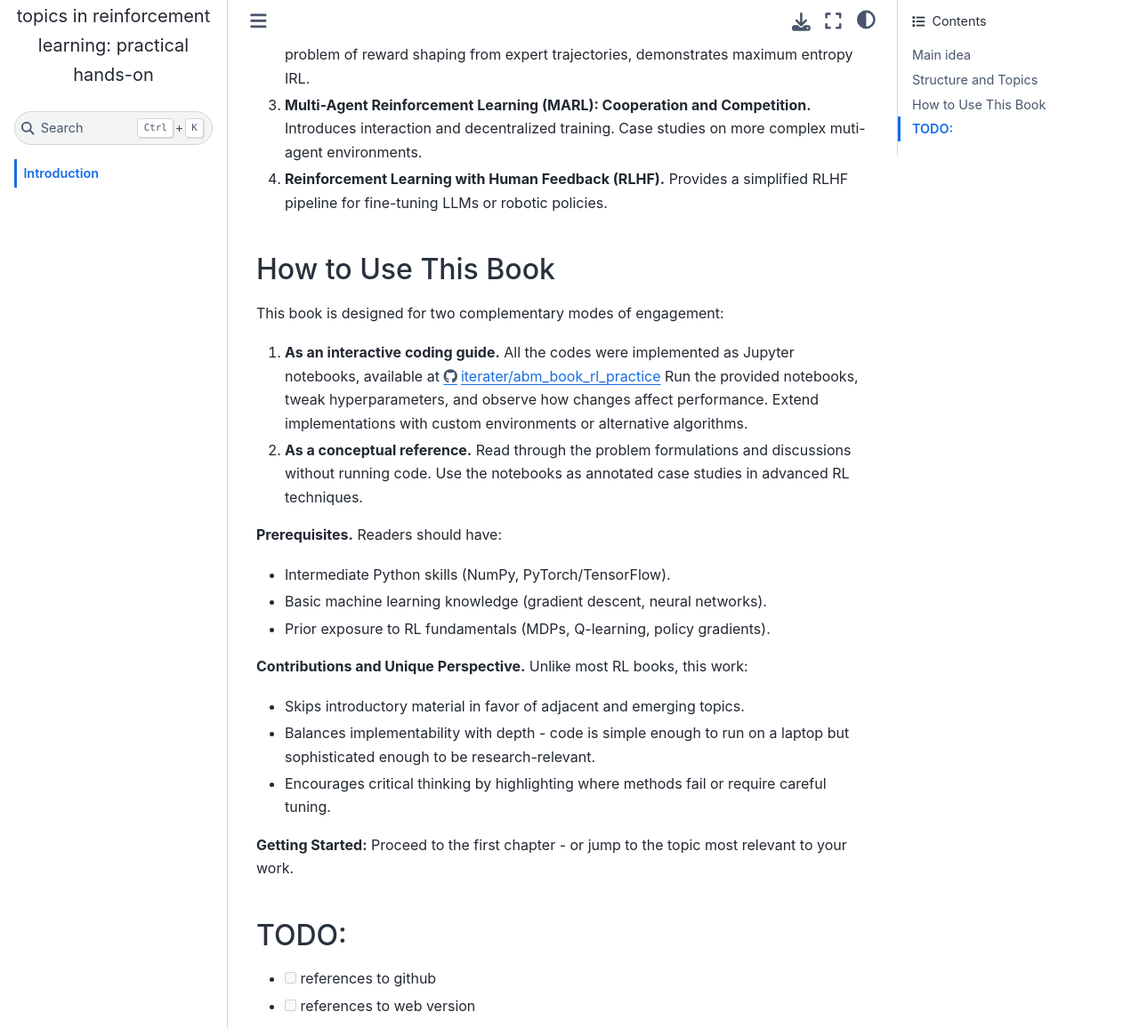
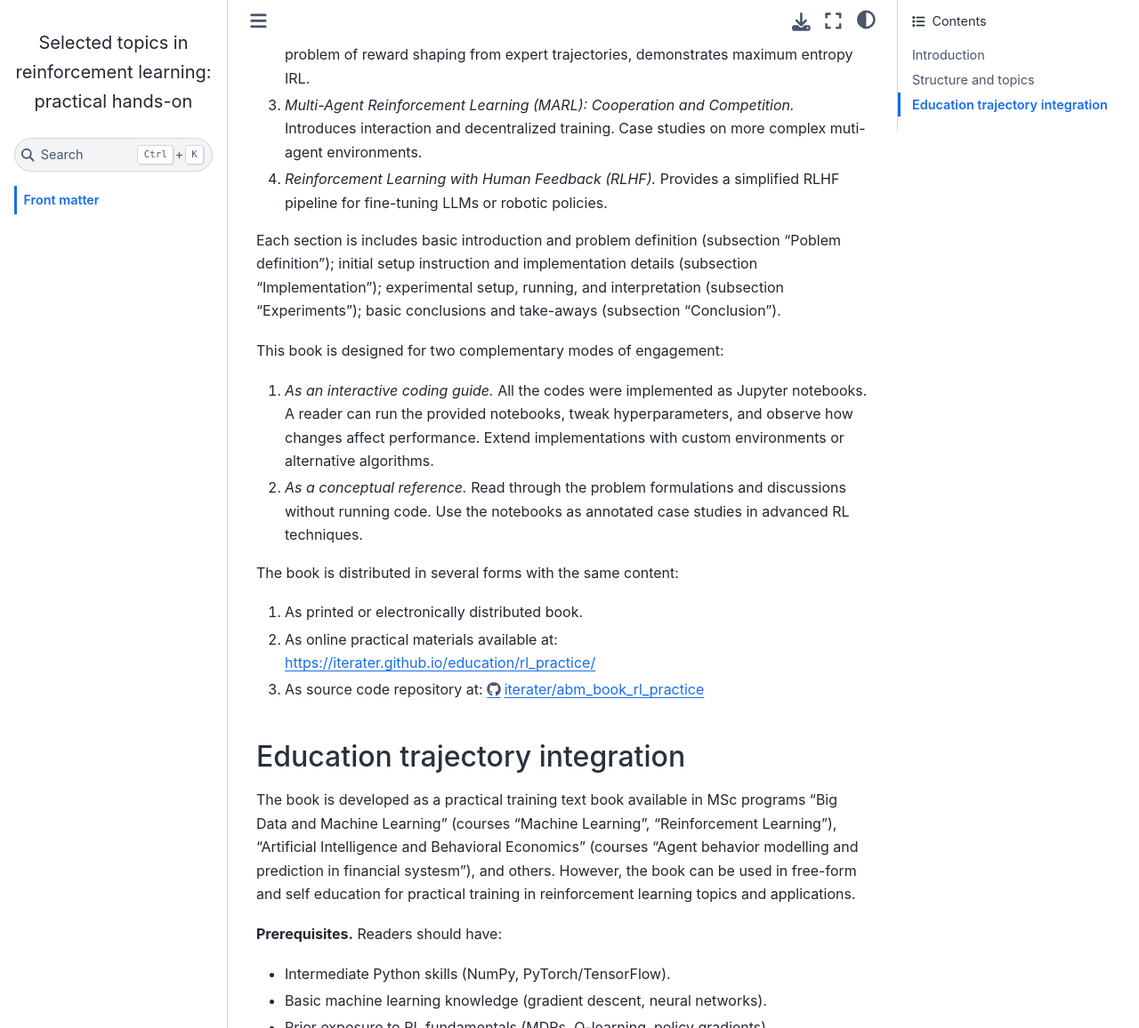
Before and after one commit to iterater/abm_book_rl_practice, a Jupyter Book: the page built from intro.md, in a window 1280 px wide and 1400 px high, scrolled down 1087 px, cut to the strip 0-1156 px from the top of the window. Shown: the whole strip at 89% size. Built offline with Jupyter Book 1.0.4 settings and Sphinx 7.4.7 and the Sphinx Book theme 1.1.4, drawn with Linux system fonts in a browser that asks for light colours; pages that are not in the unit, such as notebooks, are missing from menus; some of the changed text lies outside the part shown.

Commit message:
Layout fixing

````diff
--- a/_config.yml
+++ b/_config.yml
@@ -1,10 +1,21 @@
 # In _config.yml
-title: "Selected advanced topics in reinforcement learning: practical hands-on"
+title: "Selected topics in reinforcement learning: practical hands-on"
 author: "Sergey V. Kovalchuk, Ashish T.S. Ireddy, Chao Li"
 copyright: "2025"
-logo: "itmo_logo_black.png"
+# logo: "itmo_logo_black.png"
 execute:
   execute_notebooks: 'off'
 
+# parse:
+#   myst_enable_extensions:
+#     - html_image
+
+repository:
+  url: https://github.com/iterater/abm_book_rl_practice
+  branch: main
+
+html:
+  baseurl: "https://iterater.github.io/education/rl_practice"
+
 bibtex_bibfiles:
   - references.bib
--- a/_toc.yml
+++ b/_toc.yml
@@ -5,3 +5,4 @@ chapters:
 - file: 1_Basic_RL/1_RL_basics.ipynb
 - file: 2_Inverse_RL/2_IRL.ipynb
 - file: 3_MARL/MARL.ipynb
+# - file: 4_RLHF/Images/4_RLHF.ipynb
--- a/intro.md
+++ b/intro.md
@@ -1,6 +1,6 @@
-# Introduction
+# Front matter
 
-## Main idea
+## Introduction
 
 Reinforcement Learning (RL) has evolved far beyond its foundational algorithms like Q-learning and policy gradients. While introductory texts often focus on single-agent Markov Decision Processes (MDPs) and tabular methods, this book takes a different approach: it assumes familiarity with RL basics and instead explores adjacent and advanced topics that are increasingly critical in both research and industry applications.
 
@@ -15,21 +15,30 @@ Most RL textbooks and courses follow a predictable trajectory: dynamic programmi
 2. *Focusing on adjacent RL methods* that are often omitted from introductory material but are increasingly relevant (e.g., inverse RL for reward learning).
 3. *Encouraging critical analysis* by discussing practical limitations, failure cases, and open research questions.
 
-## Structure and Topics
+## Structure and topics
 
 The book is organized into four self-contained but complementary sections:
 
-1. **Basics of Reinforcement Learning: The CartPole Model.** Covers basics ideas and concepts of RL, value iteration, and policy gradient methods.
-2. **Inverse Reinforcement Learning (IRL): Inferring Reward Functions.** Examines the problem of reward shaping from expert trajectories, demonstrates maximum entropy IRL.
-3. **Multi-Agent Reinforcement Learning (MARL): Cooperation and Competition.** Introduces interaction and decentralized training. Case studies on more complex muti-agent environments.
-4. **Reinforcement Learning with Human Feedback (RLHF).** Provides a simplified RLHF pipeline for fine-tuning LLMs or robotic policies.
+1. *Basics of Reinforcement Learning: The CartPole Model.* Covers basics ideas and concepts of RL, value iteration, and policy gradient methods.
+2. *Inverse Reinforcement Learning (IRL): Inferring Reward Functions.* Examines the problem of reward shaping from expert trajectories, demonstrates maximum entropy IRL.
+3. *Multi-Agent Reinforcement Learning (MARL): Cooperation and Competition.* Introduces interaction and decentralized training. Case studies on more complex muti-agent environments.
+4. *Reinforcement Learning with Human Feedback (RLHF).* Provides a simplified RLHF pipeline for fine-tuning LLMs or robotic policies.
 
-## How to Use This Book
+Each section is includes basic introduction and problem definition (subsection "Poblem definition"); initial setup instruction and implementation details (subsection "Implementation"); experimental setup, running, and interpretation (subsection "Experiments"); basic conclusions and take-aways (subsection "Conclusion").
 
 This book is designed for two complementary modes of engagement:
 
-1. **As an interactive coding guide.** All the codes were implemented as Jupyter notebooks, available at https://github.com/iterater/abm_book_rl_practice Run the provided notebooks, tweak hyperparameters, and observe how changes affect performance. Extend implementations with custom environments or alternative algorithms.
-2. **As a conceptual reference.** Read through the problem formulations and discussions without running code. Use the notebooks as annotated case studies in advanced RL techniques.
+1. *As an interactive coding guide.* All the codes were implemented as Jupyter notebooks. A reader can run the provided notebooks, tweak hyperparameters, and observe how changes affect performance. Extend implementations with custom environments or alternative algorithms.
+2. *As a conceptual reference.* Read through the problem formulations and discussions without running code. Use the notebooks as annotated case studies in advanced RL techniques.
+
+The book is distributed in several forms with the same content:
+1. As printed or electronically distributed book.
+2. As online practical materials available at: https://iterater.github.io/education/rl_practice/
+3. As source code repository at: https://github.com/iterater/abm_book_rl_practice
+
+## Education trajectory integration
+
+The book is developed as a practical training text book available in MSc programs "Big Data and Machine Learning" (courses "Machine Learning", "Reinforcement Learning"), "Artificial Intelligence and Behavioral Economics" (courses "Agent behavior modelling and prediction in financial systesm"), and others. However, the book can be used in free-form and self education for practical training in reinforcement learning topics and applications.
 
 **Prerequisites.** Readers should have:
 - Intermediate Python skills (NumPy, PyTorch/TensorFlow).
@@ -41,12 +50,7 @@ This book is designed for two complementary modes of engagement:
 - Balances implementability with depth - code is simple enough to run on a laptop but sophisticated enough to be research-relevant.
 - Encourages critical thinking by highlighting where methods fail or require careful tuning.
 
-**Getting Started:** Proceed to the first chapter - or jump to the topic most relevant to your work.
-
-## TODO:
-- [ ] references to github
-- [ ] references to web version
-
+**Review:** The book was reviewed by **XXXXX**
 
 ```{bibliography}
 ```
--- a/references.bib
+++ b/references.bib
@@ -2,7 +2,7 @@
   title = {Simple statistical gradient-following algorithms for connectionist reinforcement learning},
   volume = {8},
   ISSN = {1573-0565},
-  url = {http://dx.doi.org/10.1007/BF00992696},
+  url = {https://link.springer.com/content/pdf/10.1007/BF00992696.pdf},
   DOI = {10.1007/bf00992696},
   number = {3–4},
   journal = {Machine Learning},
@@ -49,3 +49,33 @@ location = {Chicago, Illinois},
 series = {AAAI'08},
 url = {https://cdn.aaai.org/AAAI/2008/AAAI08-227.pdf}
 }
+
+@incollection{Littman1994,
+title = {Markov games as a framework for multi-agent reinforcement learning},
+editor = {William W. Cohen and Haym Hirsh},
+booktitle = {Machine Learning Proceedings 1994},
+publisher = {Morgan Kaufmann},
+address = {San Francisco (CA)},
+pages = {157-163},
+year = {1994},
+isbn = {978-1-55860-335-6},
+doi = {10.1016/B978-1-55860-335-6.50027-1},
+url = {https://courses.cs.duke.edu/spring07/cps296.3/littman94markov.pdf},
+author = {Michael L. Littman},
+abstract = {In the Markov decision process (MDP) formalization of reinforcement learning, a single adaptive agent interacts with an environment defined by a probabilistic transition function. In this solipsis-tic view, secondary agents can only be part of the environment and are therefore fixed in their behavior. The framework of Markov games allows us to widen this view to include multiple adaptive agents with interacting or competing goals. This paper considers a step in this direction in which exactly two agents with diametrically opposed goals share an environment. It describes a Q-learning-like algorithm for finding optimal policies and demonstrates its application to a simple two-player game in which the optimal policy is probabilistic.}
+}
+
+@misc{RockPaperScissors,
+	author = {},
+	title = {{R}ock, {P}aper, {S}cissors -- {K}aggle},
+	howpublished = {\url{https://www.kaggle.com/c/rock-paper-scissors}},
+	year = {},
+	note = {[Accessed 25-04-2025]},
+}
+
+@book{howard1960dynamic,
+  title={Dynamic Programming and Markov Processes},
+  author={Howard, Ronald A},
+  year={1960},
+  publisher={John Wiley}
+}
````
Also changed, not shown: other parts of references.bib (+2 -2 lines), README.md (+1 -1 lines), 4 other files.
